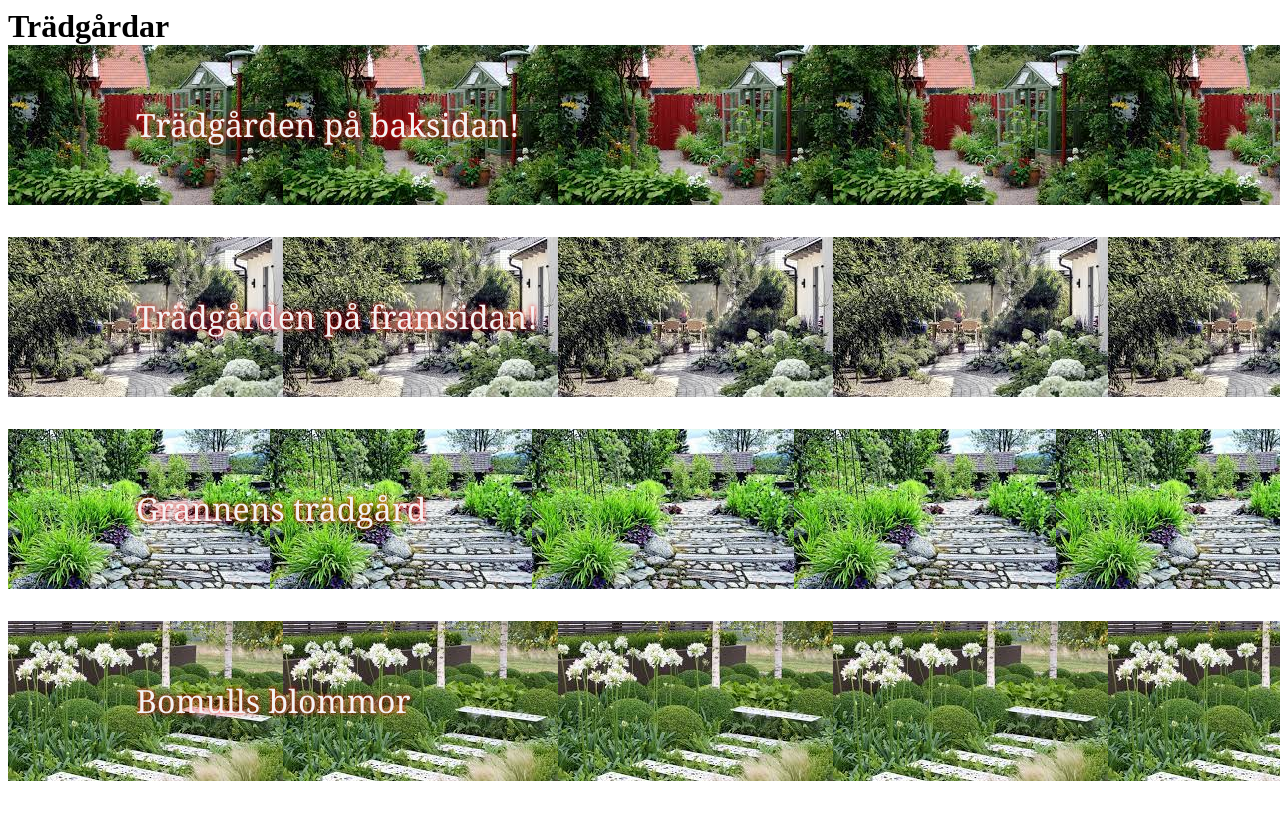
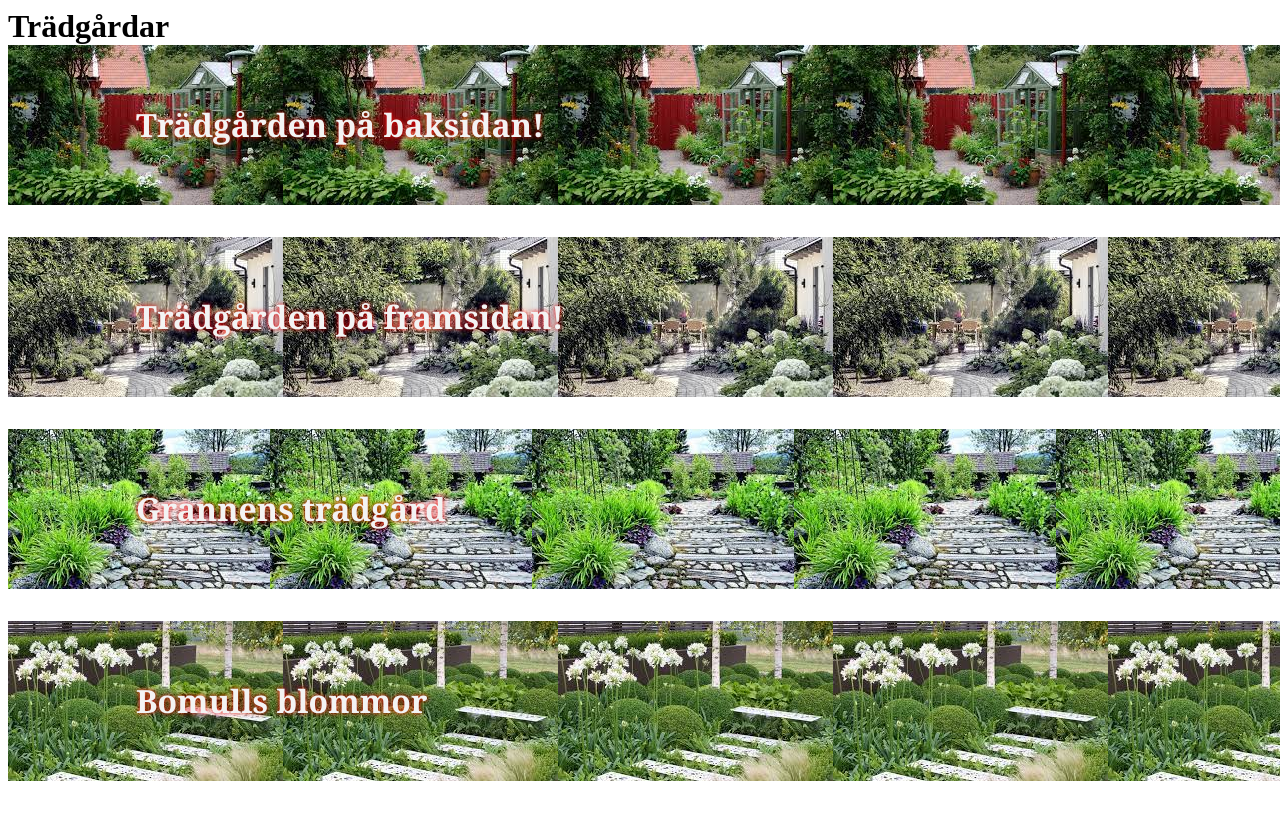
Before and after one commit to Badmondy/uppgift1_html, a plain HTML site: page index.html in a window 1280 px wide. Drawn offline with Linux system fonts and the light colour scheme.

Commit message:
fixade bold

```diff
--- a/index.html
+++ b/index.html
@@ -21,7 +21,7 @@
             text-align: left;
             line-height: 10rem;
             font-family: Georgia, 'Times New Roman', Times, serif;
-            font-style: bold;
+            font-weight: bold;
             text-shadow: 0px 0px 5px rgb(244, 2, 2);
             text-indent: 10%;
 
```
